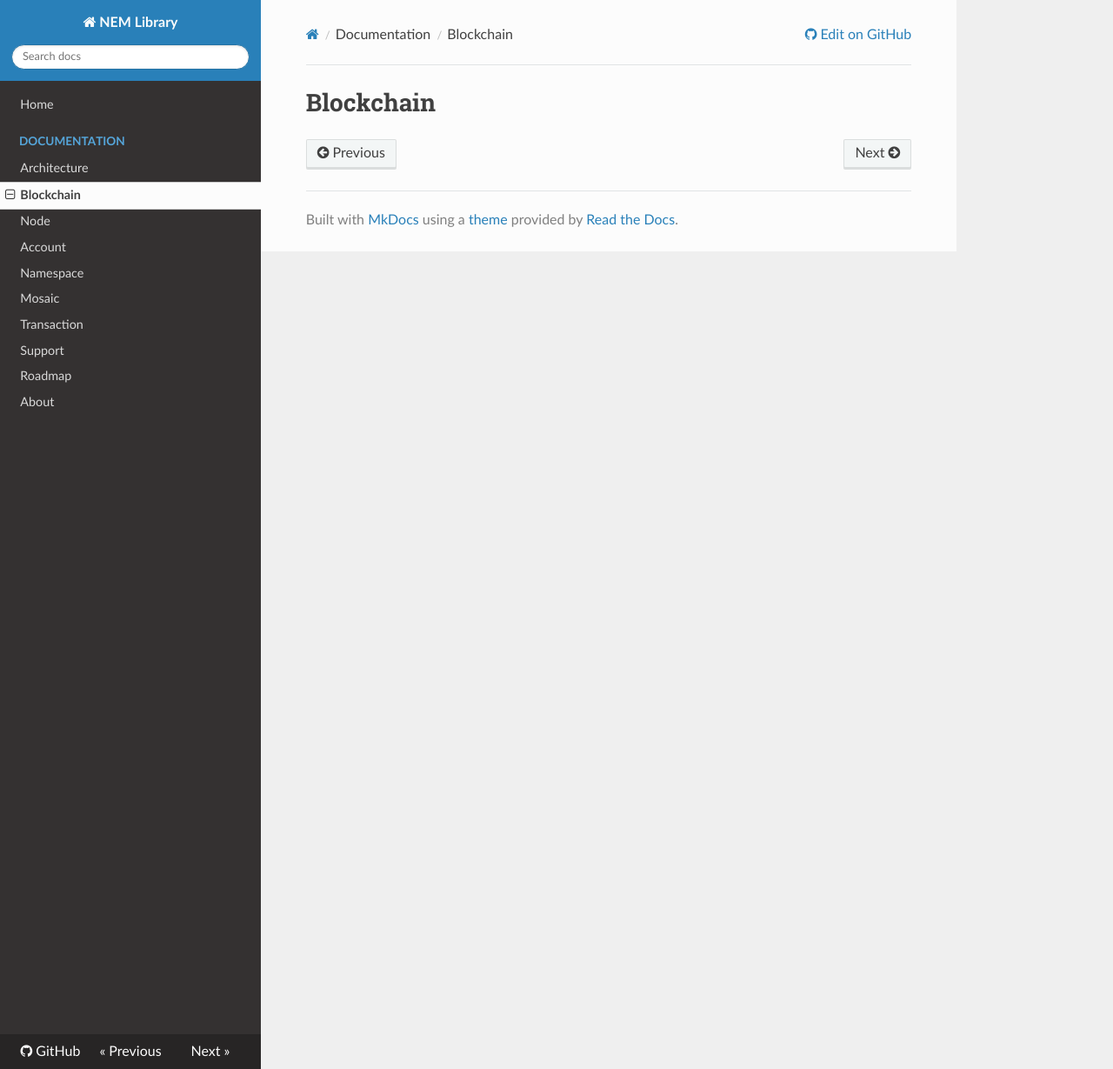
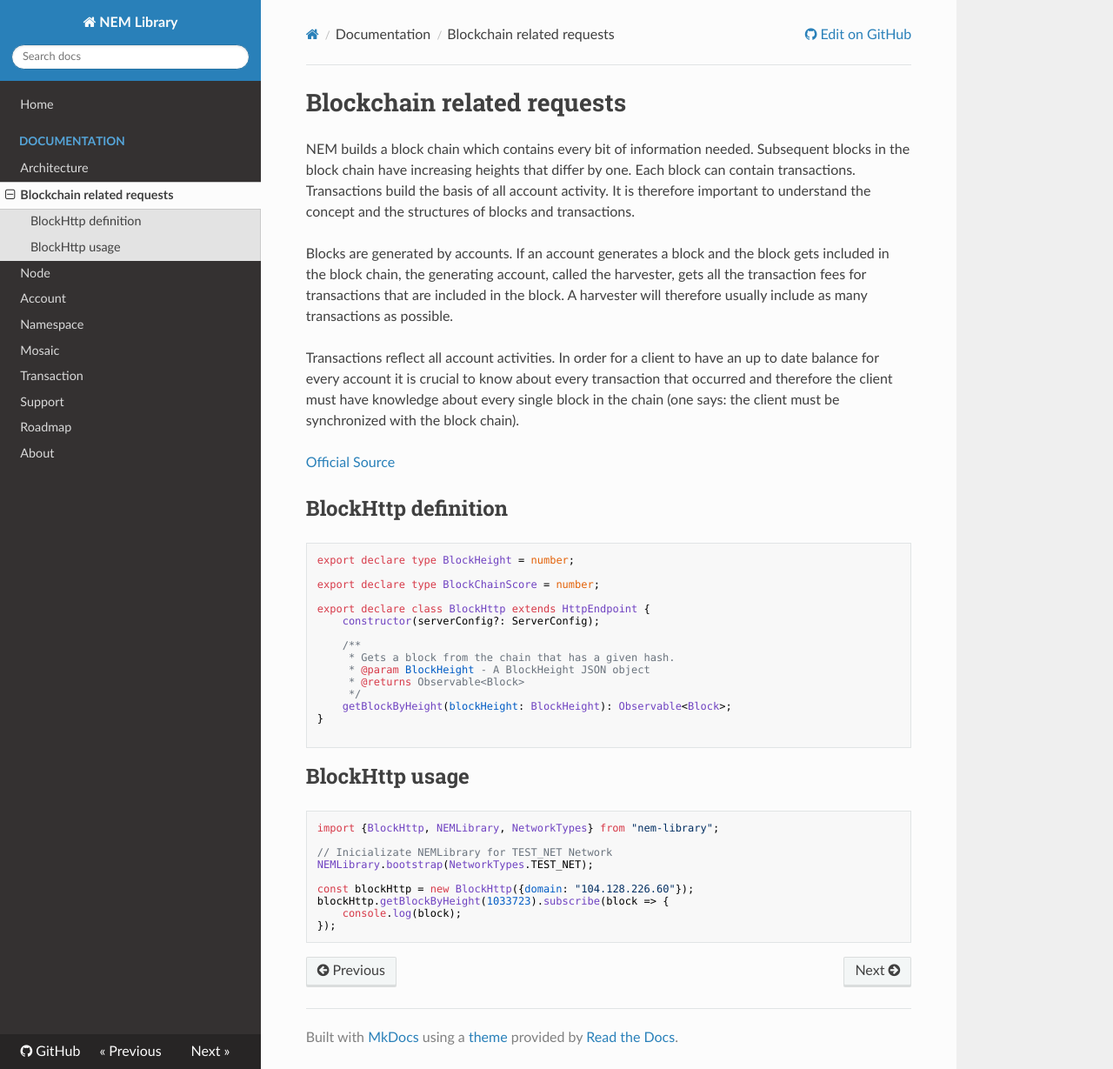
Before and after one commit to takahser/nem-library-docs, an MkDocs documentation site: the page built from docs/documentation/blockchain.md, in a window 1280 px wide and 1229 px high. Shown: the whole window at 87% size. Built offline with MkDocs 1.6.1, drawn with Linux system fonts in a browser that asks for light colours; nearby versions of some CDN libraries; old or Windows-style settings are respelled for this version of MkDocs.

Commit message:
blockchain structure

````diff
--- a/docs/documentation/blockchain.md
+++ b/docs/documentation/blockchain.md
@@ -1 +1,43 @@
-# Blockchain
+# Blockchain related requests
+
+NEM builds a block chain which contains every bit of information needed. Subsequent blocks in the block chain have increasing heights that differ by one. Each block can contain transactions. Transactions build the basis of all account activity. It is therefore important to understand the concept and the structures of blocks and transactions.
+
+Blocks are generated by accounts. If an account generates a block and the block gets included in the block chain, the generating account, called the harvester, gets all the transaction fees for transactions that are included in the block. A harvester will therefore usually include as many transactions as possible.
+
+Transactions reflect all account activities. In order for a client to have an up to date balance for every account it is crucial to know about every transaction that occurred and therefore the client must have knowledge about every single block in the chain (one says: the client must be synchronized with the block chain).
+
+[Official Source](https://bob.nem.ninja/docs/#block-chain-related-requests)
+
+## BlockHttp definition
+
+```typescript
+export declare type BlockHeight = number;
+
+export declare type BlockChainScore = number;
+
+export declare class BlockHttp extends HttpEndpoint {
+    constructor(serverConfig?: ServerConfig);
+
+    /**
+     * Gets a block from the chain that has a given hash.
+     * @param BlockHeight - A BlockHeight JSON object
+     * @returns Observable<Block>
+     */
+    getBlockByHeight(blockHeight: BlockHeight): Observable<Block>;
+}
+
+```
+
+## BlockHttp usage
+
+```typescript
+import {BlockHttp, NEMLibrary, NetworkTypes} from "nem-library";
+
+// Inicializate NEMLibrary for TEST_NET Network
+NEMLibrary.bootstrap(NetworkTypes.TEST_NET);
+
+const blockHttp = new BlockHttp({domain: "104.128.226.60"});
+blockHttp.getBlockByHeight(1033723).subscribe(block => {
+    console.log(block);
+});
+```
````
Also changed, not shown: docs/index.md (+1 -1 lines).
